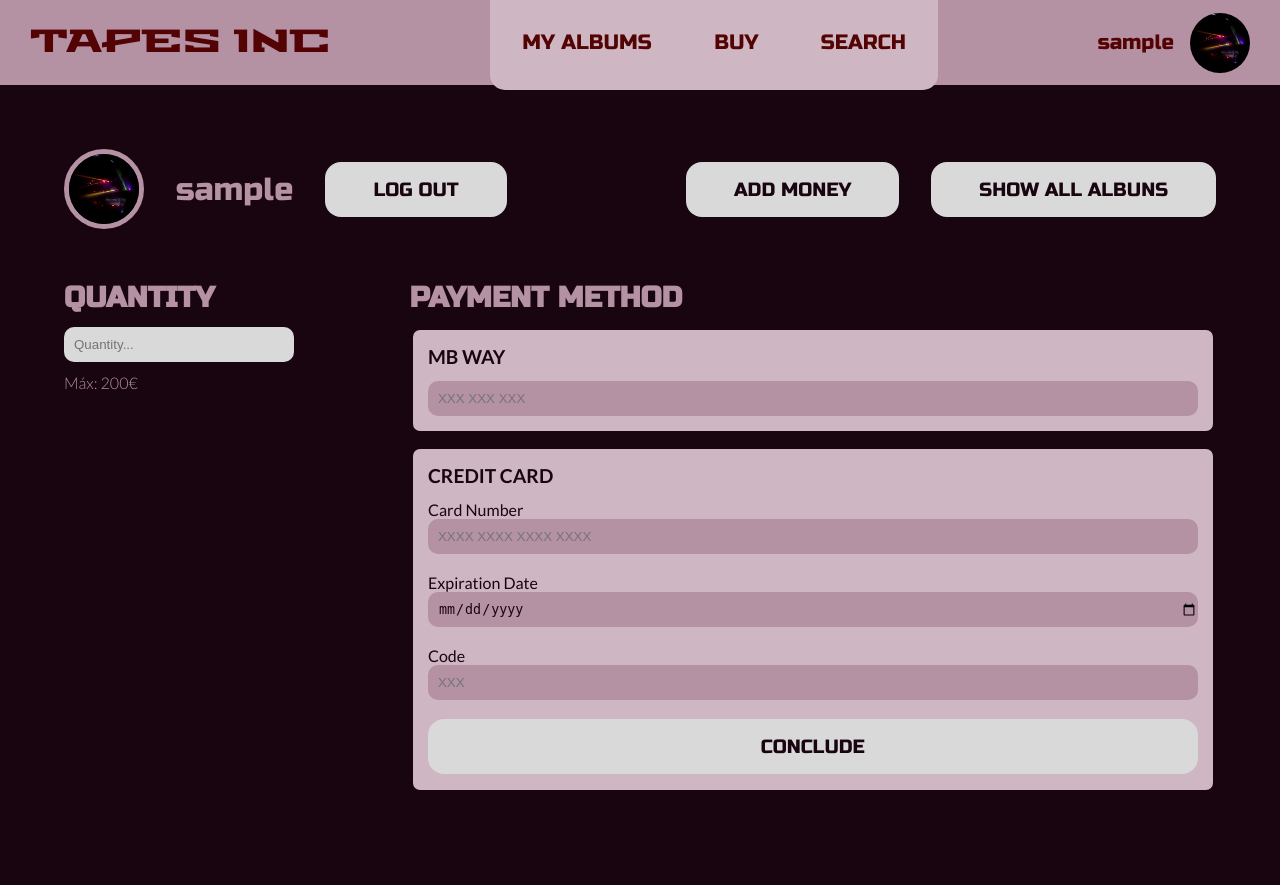
After one commit to Denecio/si, a PHP site: page /addmoney.php in a window 1280 px wide. The commit adds this page. Run offline with PHP 8.4, Linux system fonts and the light colour scheme; the visitor is signed in with stand-in values (Sample User, id 1).

Commit message:
Add css and update to other pages

```diff
--- /dev/null
+++ b/addmoney.php
@@ -0,0 +1,66 @@
+<!DOCTYPE html>
+<html lang = "pt">
+<head>
+    <meta charset="utf-8">
+    <meta name="viewport" content="width=device-width, initial-scale=1.0">
+    <title>tapes inc</title>
+    <link rel="stylesheet" href="css/geral.css">
+    <link rel="stylesheet" href="css/profile.css">
+    <link rel="stylesheet" href="css/addmoney.css">
+</head>
+
+<body>
+
+<?php include 'cabecalho.php'; ?>
+<main class="principal">
+    <div class="cab-profile">
+        <div class="user-info">
+            <img src ="imagens/imag.jpg" alt="profile picture" class="profile-pic">
+            <p class="username"> <?php echo $username; ?></p>
+            <form action="./scripts/logout.php">
+                <button type="submit" class="button"> LOG OUT </button>
+            </form>
+        </div>
+
+        <div class="botoes">
+            <a href="addmoney.php">
+                <button type="button" class="button"> ADD MONEY </button>
+            </a>
+            <a href="myalbums.php">
+                <button type="button" class="button"> SHOW ALL ALBUNS </button>
+            </a>
+        </div>
+    </div>
+
+    <div class="money">
+        <div class="quantidade">
+            <h1 class="texto_tit"> QUANTITY </h1>
+            <input type="text" class="pay" id="quantidade" placeholder="Quantity...">
+            <p id="max_dinero" class="subtexto"> Máx: 200€ </p>
+        </div>
+        <div class="pagamento">
+            <h1 class="texto_tit"> PAYMENT METHOD </h1>
+            <div class="opcao">
+                <p class="tit_opcao"> MB WAY</p>
+                <input type="number" id="nrmobile" placeholder="XXX XXX XXX" class="pay1">
+            </div>
+            <div class="opcao">
+                <p class="tit_opcao"> CREDIT CARD</p>
+                <form  class="credit_card_form">
+                    <label class="subtexto"> Card Number
+                        <input type="number" name="cardnumber" placeholder="XXXX XXXX XXXX XXXX" class="pay1" id="number">
+                    </label>
+                    <label class="subtexto"> Expiration Date
+                        <input type="date" name="date" placeholder="DD/MM/YYYY" class="pay1" id="expiration">
+                    </label>
+                    <label class="subtexto"> Code
+                        <input type="number" name="code" placeholder="XXX" class="pay1" id="code">
+                    </label>
+                    <button type="submit" class="button"> CONCLUDE </button>
+                </form>
+            </div>
+        </div>
+    </div>
+
+</main>
+</body>
--- a/buy.php
+++ b/buy.php
@@ -16,7 +16,7 @@
 
     <div class="pesquisa">
 
-        <h1 class="titulo"> BUY </h1>
+        <h1 class="texto_tit"> BUY </h1>
 
         <form id="form">
             <input type="search" id="search" placeholder="Search...">
@@ -28,7 +28,7 @@
     <div class ="albums">
         <div class="filas">
 
-            <h2> NEW THIS WEEK </h2>
+            <h2 class="texto_tit"> NEW THIS WEEK </h2>
             <div class = "filas1">
                 <div class = "album_individual">
                     <img class="albIMG" src ="imagens/volume2.jpeg" alt="Goblin">
@@ -60,7 +60,7 @@
 
         <div class="filas">
 
-            <h2> RECOMMENDED FOR YOU </h2>
+            <h2 class="texto_tit"> RECOMMENDED FOR YOU </h2>
             <div class = "filas1">
                 <div class = "album_individual">
                     <img class="albIMG" src ="imagens/volume2.jpeg" alt="SATURATION II">
--- /dev/null
+++ b/css/addmoney.css
@@ -0,0 +1,92 @@
+.principal{
+    display: flex;
+    flex-direction: column;
+    justify-content: flex-start;
+    gap: 4vw;
+}
+
+.money{
+    display:flex;
+    flex-direction: row;
+    justify-content: space-between;
+}
+
+.quantidade{
+    display: flex;
+    flex-direction: column;
+    gap: 0.9vw;
+    width:20%;
+}
+
+.pay{
+    border-radius: 10px;
+    background-color: var(--white);
+    border:none;
+    color: var(--black);
+    height:35px;
+    padding-left: 10px;
+}
+
+#max_dinero{
+    font-family: LATO-LIGHT;
+    display: flex;
+    justify-content: flex-end;
+}
+.pagamento{
+    display: flex;
+    flex-direction: column;
+    width:70%;
+    gap:0.9vw;
+}
+
+.mbway{
+    display: flex;
+    flex-direction: column;
+}
+
+.credit_card{
+
+}
+
+.credit_card_form{
+    display: flex;
+    flex-direction: column;
+    gap: 1.5vw;
+
+}
+
+.subtexto{
+    display: flex;
+    flex-direction: column;
+}
+
+.opcao{
+    display: flex;
+    flex-direction: column;
+    gap: 1vw;
+    background-color: var(--rosinha);
+    padding:1.2vw 1.2vw;
+    border: solid;
+    border-radius: 10px;
+    color: var(--black);
+    font-family:LATO-REGULAR;
+}
+
+.tit_opcao{
+    font-size:1.2em;
+    font-family: LATO-BOLD;
+}
+
+.pay1{
+    border-radius: 10px;
+    background-color: var(--rosa);
+    border:none;
+    color: var(--black);
+    height:35px;
+    padding-left: 10px;
+}
+
+.button{
+    background-color: var(--white);
+    border-radius: 1rem;
+}
--- a/css/geral.css
+++ b/css/geral.css
@@ -44,6 +44,7 @@
     --rosachoque: #6B244A;
     --bordo: #530303;
     --white: #D9D9D9;
+
 }
 
 /*fim fonts*/
@@ -146,3 +147,8 @@ menu li{
 .button:hover{
     background-color: var(--rosinha);
 }
+
+.texto_tit{
+    font-family: RUSSOONE;
+    font-size:1.8em;
+}
--- a/css/index.css
+++ b/css/index.css
@@ -4,11 +4,6 @@
     flex-direction: column;
     justify-content: center;
 
-}
-
-.titulo{
-    font-family: RUSSOONE;
-    font-size:1.8em;
 }
 
 .albuns{
--- a/css/myalbums.css
+++ b/css/myalbums.css
@@ -33,11 +33,6 @@
     color: var(--black);
 }
 
-.titulo{
-    font-family: RUSSOONE;
-    font-size:1.8em;
-}
-
 .albuns{
     padding-top:50px;
     display: grid;
--- a/css/search.css
+++ b/css/search.css
@@ -33,11 +33,6 @@
     color: var(--black);
 }
 
-.titulo{
-    font-family: RUSSOONE;
-    font-size:1.8em;
-}
-
 .albuns{
     padding-top:50px;
     display: grid;
--- a/index.php
+++ b/index.php
@@ -14,7 +14,7 @@
 
         <main class ="principal">
 
-            <h1 class="titulo"> FEATURED </h1>
+            <h1 class="texto_tit"> FEATURED </h1>
 
             <div class ="albuns">
                 <div class = "album_individual">
--- a/myalbums.php
+++ b/myalbums.php
@@ -16,7 +16,7 @@
 
     <div class="pesquisa">
 
-    <h1 class="titulo"> MY ALBUNS </h1>
+    <h1 class="texto_tit"> MY ALBUNS </h1>
 
     <form id="form">
         <input type="search" id="search" placeholder="Search...">
--- a/scripts/login.php
+++ b/scripts/login.php
@@ -1,6 +1,6 @@
 <?php
     session_start();
-    $str = "dbname=projeto user=postgres password=postgres host=localhost port=5432";
+    $str = "dbname=projeto user=postgres password=postgres host=localhost port=5433";
     $_SESSION['connection'] = $str;
 
     $connection = pg_connect($str);
--- a/scripts/register.php
+++ b/scripts/register.php
@@ -1,6 +1,5 @@
 <?php
-    $str = "dbname=projeto user=postgres password=postgres host=localhost
-    port=5432";
+    $str = "dbname=projeto user=postgres password=postgres host=localhost port=5433";
     $connection = pg_connect($str);
 
     if (!$connection) {
--- a/search.php
+++ b/search.php
@@ -16,7 +16,7 @@
 
     <div class="pesquisa">
 
-        <h1 class="titulo"> ALL ALBUMS AVAILABLE </h1>
+        <h1 class="texto_tit"> ALL ALBUMS AVAILABLE </h1>
 
         <form id="form">
             <input type="search" id="search" placeholder="Search...">
```
Also changed, not shown: css/buy.css (+0 -10 lines), profile.php (+5 -3 lines).
